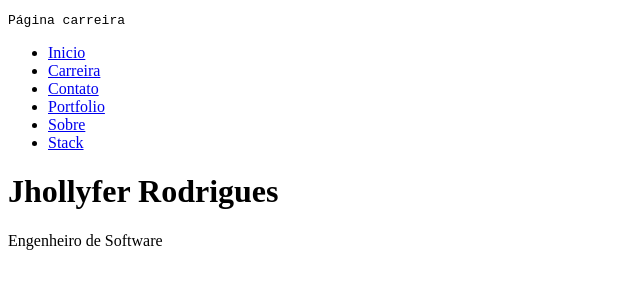
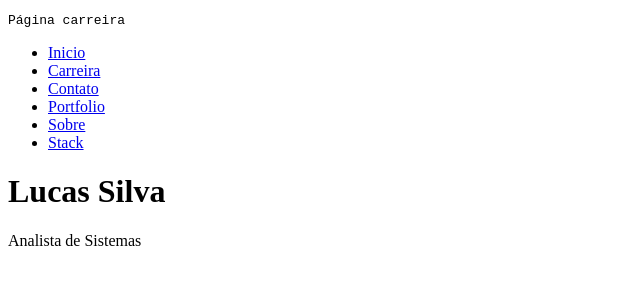
Before and after one commit to jhollyfer/portfolio, a website: page app/carreira.html in a window 1280 px wide. Shown: the whole page, without its empty margins (0-640 px from the left). Drawn offline with Linux system fonts and the light colour scheme.

```diff
--- a/app/carreira.html
+++ b/app/carreira.html
@@ -3,7 +3,7 @@
   <head>
     <meta charset="UTF-8" />
     <meta name="viewport" content="width=device-width, initial-scale=1.0" />
-    <title>Jhollyfer Rodrigues · Engenheiro de Software</title>
+    <title>Lucas Silva · Analista de Sistemas</title>
   </head>
   <body>
     <pre>Página carreira</pre>
@@ -15,7 +15,7 @@
       <li><a href="/sobre.html">Sobre</a></li>
       <li><a href="/stack.html">Stack</a></li>
     </ul>
-    <h1>Jhollyfer Rodrigues</h1>
-    <p>Engenheiro de Software</p>
+    <h1>Lucas Silva</h1>
+    <p>Analista de Sistemas</p>
   </body>
 </html>
```
Also changed, not shown: app/contato.html (+3 -3 lines), app/index.html (+3 -3 lines), app/portfolio.html (+3 -3 lines), app/sobre.html (+3 -3 lines), app/stack.html (+3 -3 lines), README.md, pnpm-lock.yaml (added).
